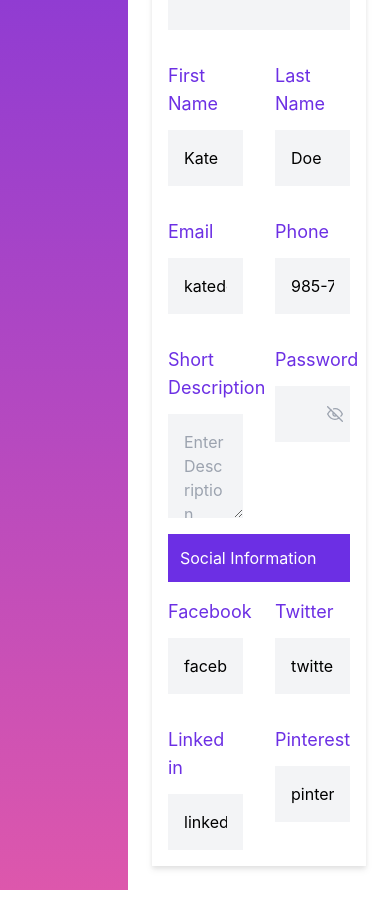
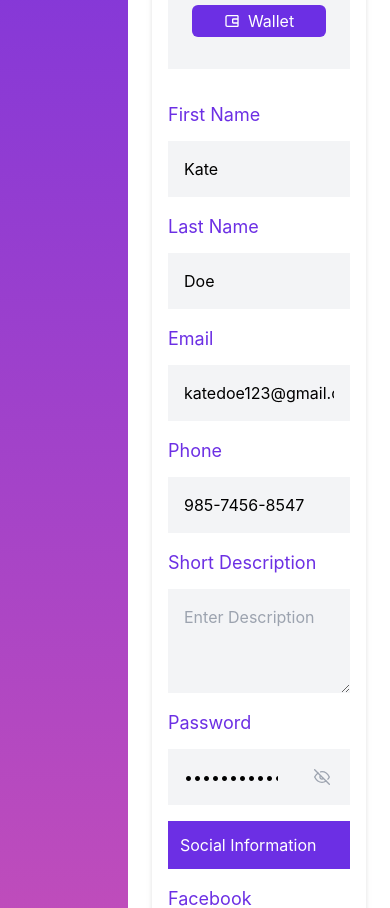
Before and after one commit to harshvardhan02/crypto-investing, a React (Create React App) app: page /profile in a window 390 px wide. Shown: the part 427-1335 px from the top of the page. Built offline with nearby package versions, Linux system fonts and the light colour scheme.

Commit message:
responsive fixes

```diff
--- a/src/views/profile/Profile.jsx
+++ b/src/views/profile/Profile.jsx
@@ -26,7 +26,7 @@ export default function Profile() {
       <div className="p-4 bg-white dark:bg-slate-800 drop-shadow-md mt-4">
         <div className="grid grid-cols-1 lg:grid-cols-3 sm:grid-cols-1 md:grid-cols-2 gap-8">
           <div className="col-span-2 sm:col-span-2 md:col-span-2 lg:col-span-1 flex flex-col items-center bg-gray-100 dark:bg-slate-700 p-8">
-            <img className="h-38 w-38 md:h-28 md:w-28 sm:w-28 sm:h-28 rounded-full" src={user.imageUrl} alt="user" />
+            <img className="h-32 w-32 lg:h-38 lg:w-38 md:h-28 md:w-28 sm:w-28 sm:h-28 rounded-full" src={user.imageUrl} alt="user" />
             <div className="flex justify-center items-center mt-3">
               <BiPencil className='text-[#6C2FE4] dark:text-gray-300 cursor-pointer' />
               <Link className='text-[#6C2FE4] dark:text-gray-300 font-bold text-sm ml-2' to="">Edit Photo</Link>
@@ -37,7 +37,7 @@ export default function Profile() {
             </button>
           </div>
           <div className="col-span-2 bg-gray-white">
-            <div className="grid grid-cols-2 grid-cols-1 sm:grid-cols-1 md:grid-cols-2 gap-8">
+            <div className="grid lg:grid-cols-2 grid-cols-1 sm:grid-cols-1 md:grid-cols-2 gap-4 lg:gap-8 md:gap-8 sm:gap-8">
               <div className='flex flex-col'>
                 <label className='text-[#6C2FE4] dark:text-gray-300 text-semibold text-lg'>First Name</label>
                 <input readOnly className='p-4 bg-gray-100 dark:bg-slate-700 dark:text-gray-300 mt-3' type="text" defaultValue={'Kate'} />
@@ -71,7 +71,7 @@ export default function Profile() {
             <div className="p-3 bg-[#6C2FE4] dark:text-gray-300 dark:bg-slate-900 mt-4">
               <p className="text-white">Social Information</p>
             </div>
-            <div className="grid grid-cols-2 grid-cols-1 sm:grid-cols-1 md:grid-cols-2 gap-8 mt-4">
+            <div className="grid lg:grid-cols-2 grid-cols-1 sm:grid-cols-1 md:grid-cols-2 gap-8 lg:gap-8 md:gap-8 sm:gap-8 mt-4">
               <div className='flex flex-col'>
                 <label className='text-[#6C2FE4] dark:text-gray-300 text-semibold text-lg'>Facebook</label>
                 <input readOnly className='p-4 bg-gray-100 dark:bg-slate-700 dark:text-gray-300 mt-3' type="text" defaultValue={'facebook.com'} />
```
